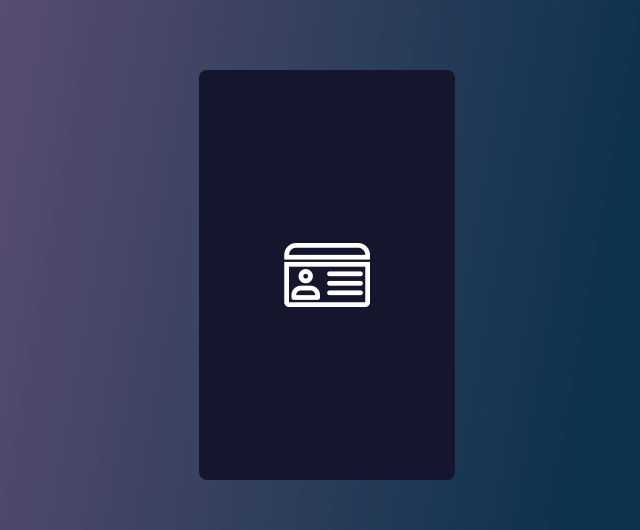
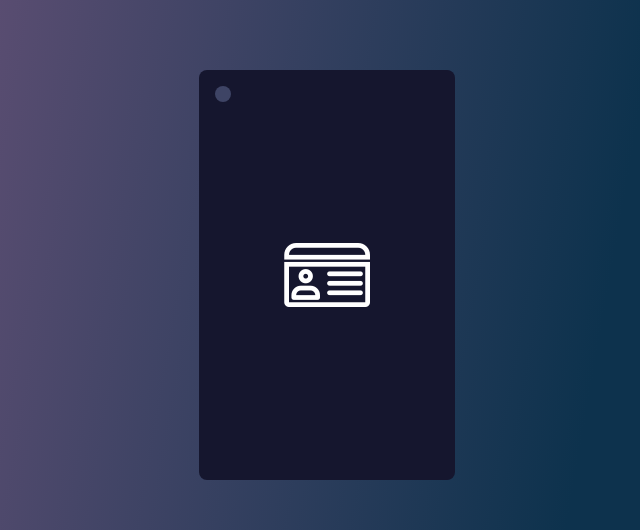
Before and after one commit to seowoo0730/card-shuffle-animation, a plain HTML site: page index.html in a window 1280 px wide. Shown: the part 125-655 px from the top of the page, 313-953 px from the left. Drawn offline with Linux system fonts and the light colour scheme; files whose address does not match are found by name.

Commit message:
카드 위 구멍 추가  On branch master  Your branch is ahead of 'origin/master' by 1 commit.  Changes to be committed: 	modified:   assets/style.css 	modified:   index.html

```diff
--- a/assets/style.css
+++ b/assets/style.css
@@ -19,6 +19,7 @@ body {
   align-items: center;
   cursor: pointer;
   transition: all 0.5s;
+  position: relative;
 }
 
 .card:hover {
@@ -48,3 +49,13 @@ body {
   color: #15162e;
   display: inline-block;
 }
+
+.hole {
+  width: 1rem;
+  height: 1rem;
+  background: #3e4465;
+  position: absolute;
+  top: 1rem;
+  left: 1rem;
+  border-radius: 50%;
+}
--- a/index.html
+++ b/index.html
@@ -9,6 +9,7 @@
   </head>
   <body>
     <div class="card">
+      <div class="hole"></div>
       <i class="icon-id-card"></i>
       <i class="icon-card-fill"></i>
     </div>
```
